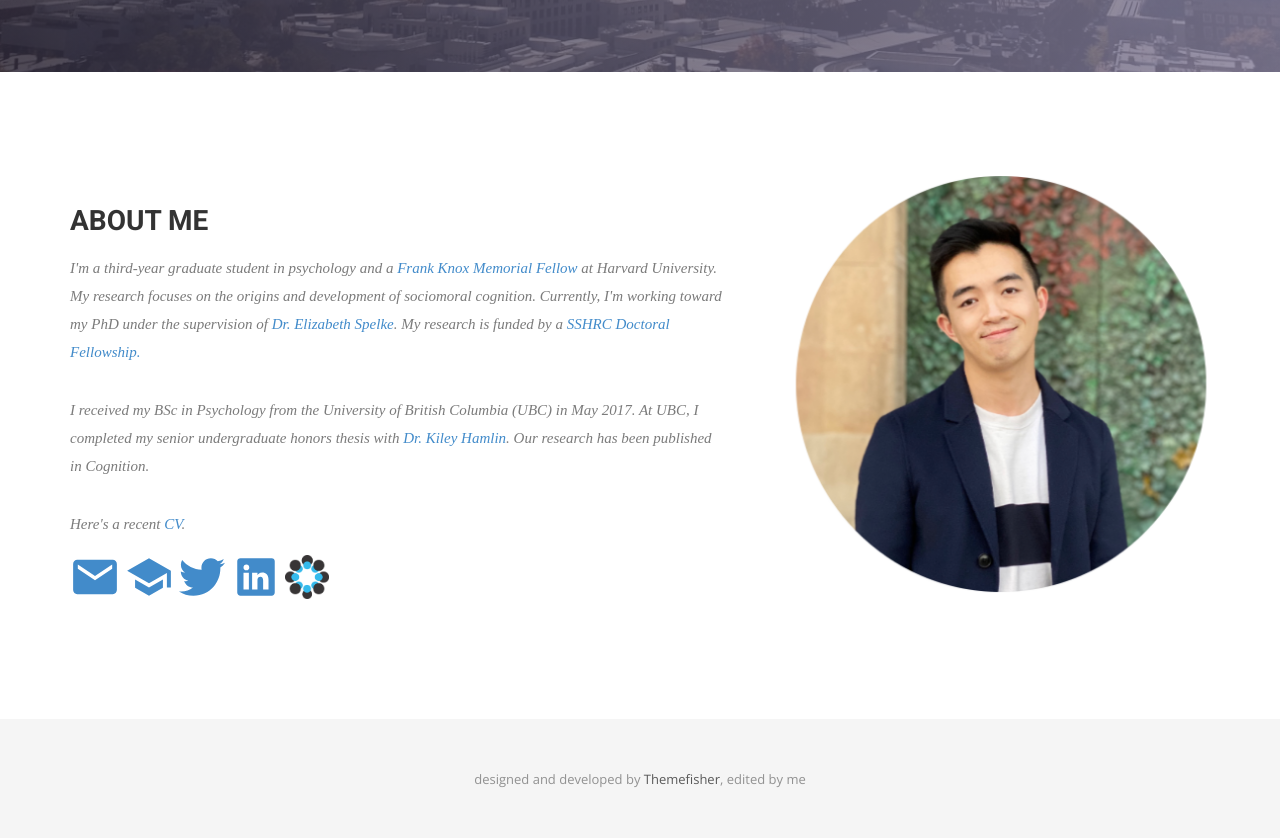
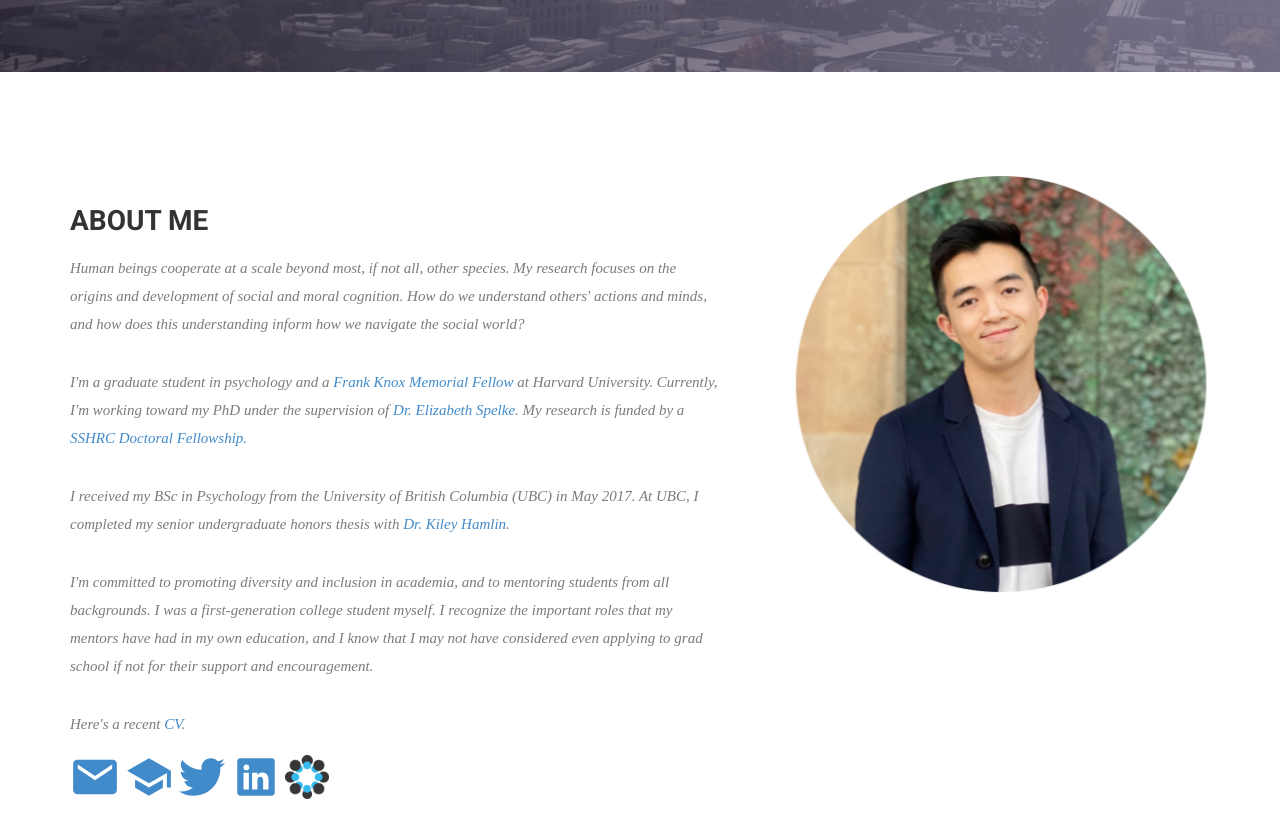
Before and after one commit to bmwoo/bmwoo.github.io, a Jekyll site: the page built from index.html, in a window 1280 px wide and 900 px high, scrolled down 703 px. Shown: the top 838 px of the window. Built offline with Jekyll 4.4.1, drawn with Linux system fonts in a browser that asks for light colours; nearby versions of some CDN libraries; some web fonts are replaced.

Commit message:
Updated bio, added files, updated CV

```diff
--- a/index.html
+++ b/index.html
@@ -25,9 +25,11 @@
         <div class="block">
           <div class="section-title">
             <h2>About Me</h2>
-            <p>I'm a third-year graduate student in psychology and a <a href="https://frankknox.harvard.edu/" target="_blank">Frank Knox Memorial Fellow</a> at Harvard University. My research focuses on the origins and development of sociomoral cognition. Currently, I'm working toward my PhD under the supervision of <a href="https://www.harvardlds.org/our-labs/spelke-labspelke-lab-members/elizabeth-spelke/" target="_blank">Dr. Elizabeth Spelke</a>. My research is funded by a <a href = "https://www.sshrc-crsh.gc.ca/funding-financement/programs-programmes/fellowships/doctoral-doctorat-eng.aspx"" target = "blank">SSHRC Doctoral Fellowship.</a></p>
-            <p>I received my BSc in Psychology from the University of British Columbia (UBC) in May 2017. At UBC, I completed my senior undergraduate honors thesis with <a href="https://cic.psych.ubc.ca/people/principal-investigator/" target="_blank">Dr. Kiley Hamlin</a>. Our research has been published in Cognition.</p>
-            <p> Here's a recent <a href="https://scholar.harvard.edu/files/brandonmatthewwoo/files/woo-cv-may_2020.pdf" target="_blank">CV</a>. </p>
+            <p> Human beings cooperate at a scale beyond most, if not all, other species. My research focuses on the origins and development of social and moral cognition. How do we understand others' actions and minds, and how does this understanding inform how we navigate the social world?</p>
+            <p> I'm a graduate student in psychology and a <a href="https://frankknox.harvard.edu/" target="_blank">Frank Knox Memorial Fellow</a> at Harvard University. Currently, I'm working toward my PhD under the supervision of <a href="https://www.harvardlds.org/our-labs/spelke-labspelke-lab-members/elizabeth-spelke/" target="_blank">Dr. Elizabeth Spelke</a>. My research is funded by a <a href = "https://www.sshrc-crsh.gc.ca/funding-financement/programs-programmes/fellowships/doctoral-doctorat-eng.aspx"" target = "blank">SSHRC Doctoral Fellowship.</a></p>
+            <p>I received my BSc in Psychology from the University of British Columbia (UBC) in May 2017. At UBC, I completed my senior undergraduate honors thesis with <a href="https://cic.psych.ubc.ca/people/principal-investigator/" target="_blank">Dr. Kiley Hamlin</a>.</p>
+            <p>I'm committed to promoting diversity and inclusion in academia, and to mentoring students from all backgrounds. I was a first-generation college student myself. I recognize the important roles that my mentors have had in my own education, and I know that I may not have considered even applying to grad school if not for their support and encouragement. </p>
+            <p> Here's a recent <a href="https://scholar.harvard.edu/files/brandonmatthewwoo/files/woo-cv-july2020.pdf" target="_blank">CV</a>. </p>
             <a style="font-size:50px"; href="mailto: bmwoo@g.harvard.edu" target="_blank" title = "Email"><ion-icon name="mail"></ion-icon></a>
             <a style="font-size:50px"; href="https://scholar.google.com/citations?user=gE30Lw0AAAAJ&hl=en" target="_blank" title = "Google Scholar"><ion-icon name="school"></ion-icon></a>
             <a style="font-size:50px"; href="https://twitter.com/brandonmwoo/" target="_blank" title = "Twitter"><ion-icon name="logo-twitter"></ion-icon></a>
```
Also changed, not shown: _posts/2017-01-01-publications.md (+2 -2 lines), 3 other files.
